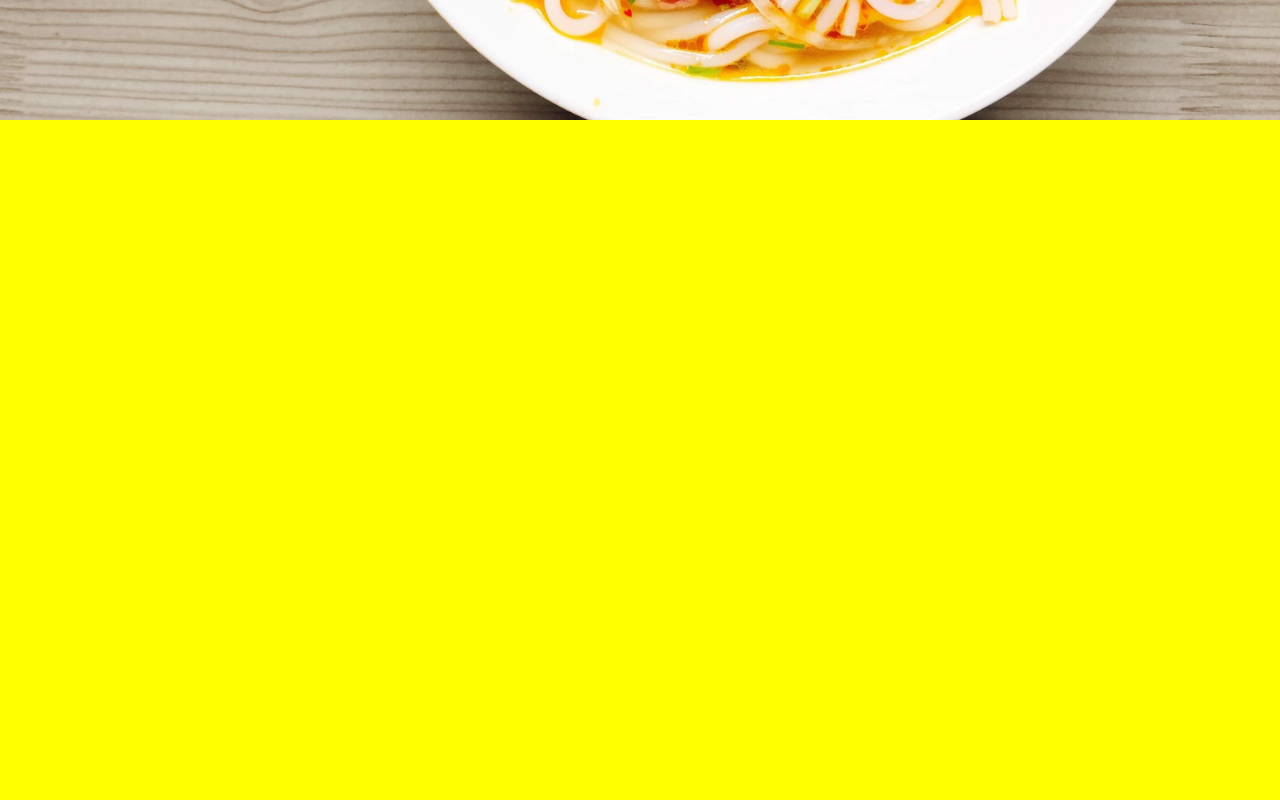
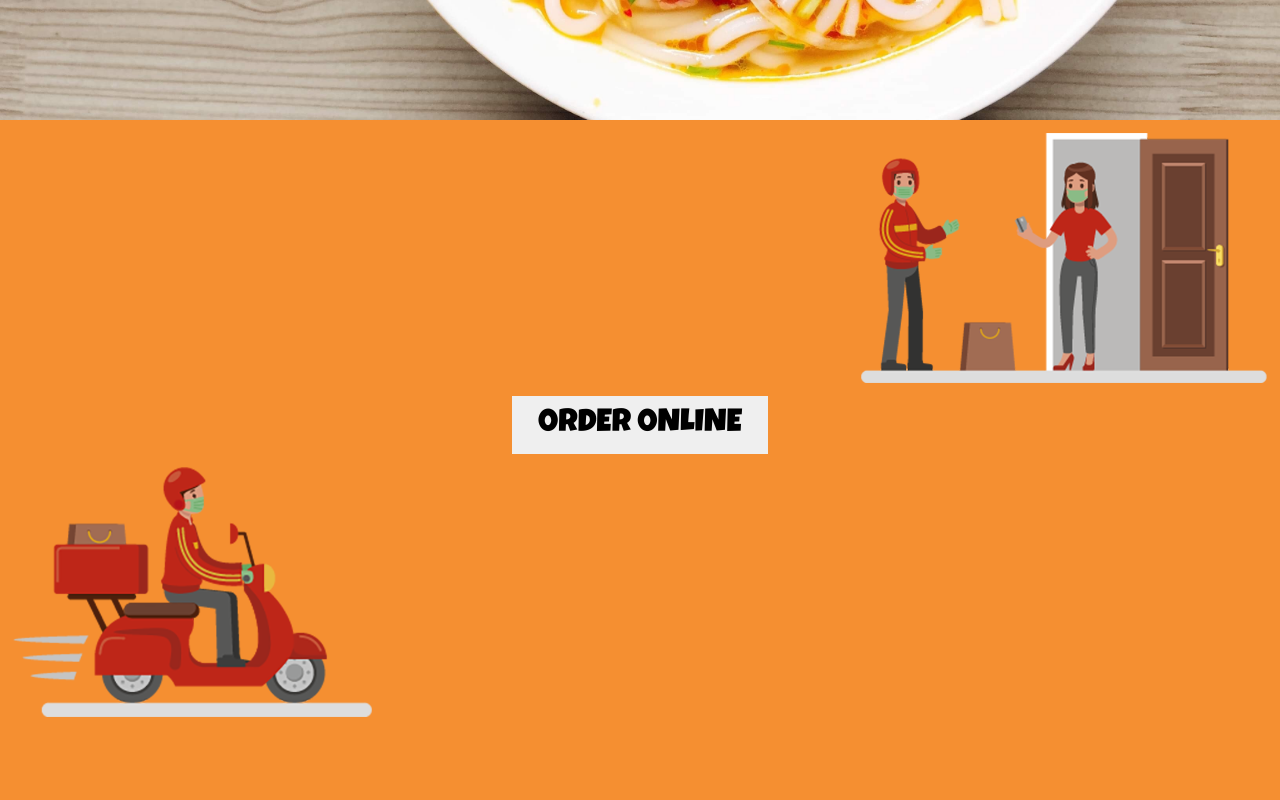
Before and after one commit to Mshahas786/noodlecanteen, a plain HTML site: page noodlecanteen.html in a window 1280 px wide. Shown: the part 680-1480 px from the top of the page. Drawn offline with nearby package versions, Linux system fonts and the light colour scheme.

Commit message:
orderonline

```diff
--- a/noodlecanteen.html
+++ b/noodlecanteen.html
@@ -44,7 +44,7 @@
             <a class="top-nav-link" href="#menu"></a>MENU
           </li>
           <li id="product" class="top-nav-list">
-            <a class="top-nav-link" href="#orderonline"></a>ODERONLINE
+            <a class="top-nav-link" href="#orderonline"></a>0DER0NLINE
           </li>
           <li id="contact" class="top-nav-list">
             <a class="top-nav-link" href="#aboutus"></a>ABOUTUS
@@ -74,11 +74,27 @@
       <div class="location"></div>
     </div>
 
-    <div id="oderonline_cntr">
+    <div id="oderonline">
+
+
+      <div class="delivery_home">
+        <img class="home_delivery_img" src="images/delivery01.png" alt="">
+      </div>
+
+      <div class="order_text_cntr">
+        <button class="order_headline">0RDER 0NLINE</button>
+      </div>
+
+
+      <div class="delivery_boy">
+        <img class="delivery_bike_img" src="images/delivery.png" alt="">
+      </div>
 
     </div>
 
-    <div id="menu"></div>
+    <div id="menu">
+
+    </div>
 
     <div id="aboutus"></div>
 
--- a/sass/_desktop.scss
+++ b/sass/_desktop.scss
@@ -1,7 +1,7 @@
 @media screen and (min-width: 501px) {
   header {
     @include dimension(100%, auto);
-    background-color: red;
+    background-color: #E2202D;
     position: fixed;
     top: 0;
     left: 0;
@@ -43,7 +43,7 @@
     position: relative;
     z-index: -1;
     width: 100%;
-    background-color: red;
+    background-color: #E2202D;
     display: block;
     // border: 1px solid pink;
 
@@ -69,7 +69,7 @@
       {font-size: 150%;}
 
       a:hover {
-      color: red;
+      color: #E2202D;
       font-size: 5rem;
       }
 
@@ -96,16 +96,70 @@
     background-repeat: no-repeat;
   }
 
-  #oderonline_cntr{
-    top: 0em;
-    width: 100%;
+  #oderonline{
+    background-color: #F58F31;
     height: 100vh;
-    background-color: yellow;
+  }
+
+  .order_text_cntr{
+  width: 100%;
+  display: flex;
+   justify-content: center;
+   align-items: center;
+  }
+
+button{
+  width: 20%;
+  border: none;
+  text-align: center;
+  text-decoration: none;
+  display: inline-block;
+  transition-duration: 0.4s;
+  cursor: pointer;
+  }
+
+  .order_headline{
+   font-family: "Luckiest Guy", cursive;
+   font-size: 2rem;
+   padding: 1%;
+   color:black;
+  //  -webkit-text-stroke-width: 1px;
+  //  -webkit-text-stroke-color:black;
+
+  }
+
+  .order_headline:hover {
+    color: black;
+    background-color: #E2202D;
+    -webkit-text-stroke-width: 1px;
+    -webkit-text-stroke-color:white;
+  }
+
+  .delivery_boy{
+    width: 50%;
+    padding: 1%;
+  }
+
+  .delivery_home{
+    width: 50%;
+    padding: 1%;
+    float: right;
+  }
+
+  .home_delivery_img{
+    float: right;
   }
 
   #menu{
     width: 100%;
-    height: 100vh;
+    height: 500px;
     background-color: green;
   }
+
+
+
+
+
+
+
 } //////////////Desktop media query ends here
```
Also changed, not shown: css/style.css, images/delivery.png (added), images/delivery01.png (added), 3 other files.
